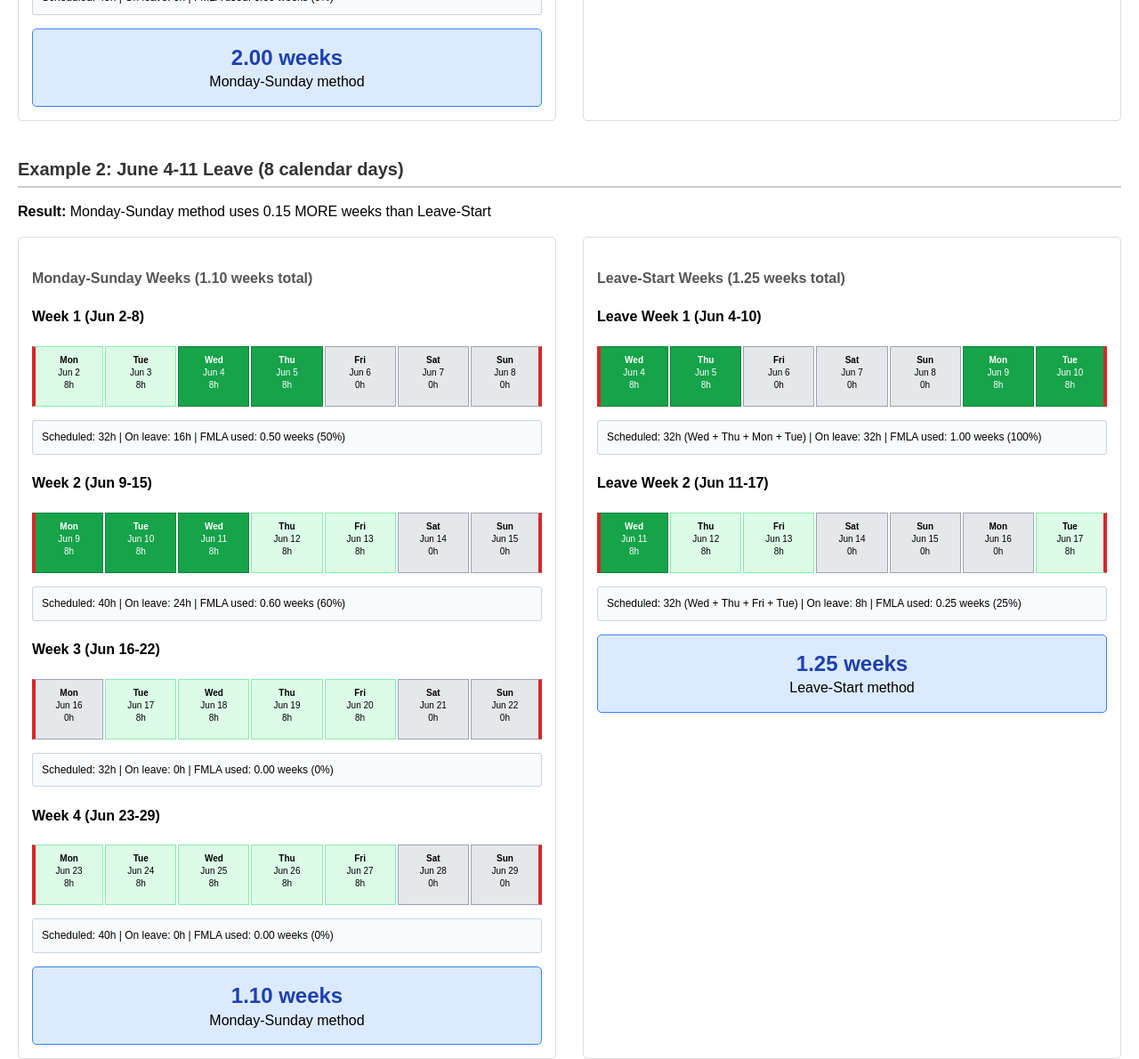
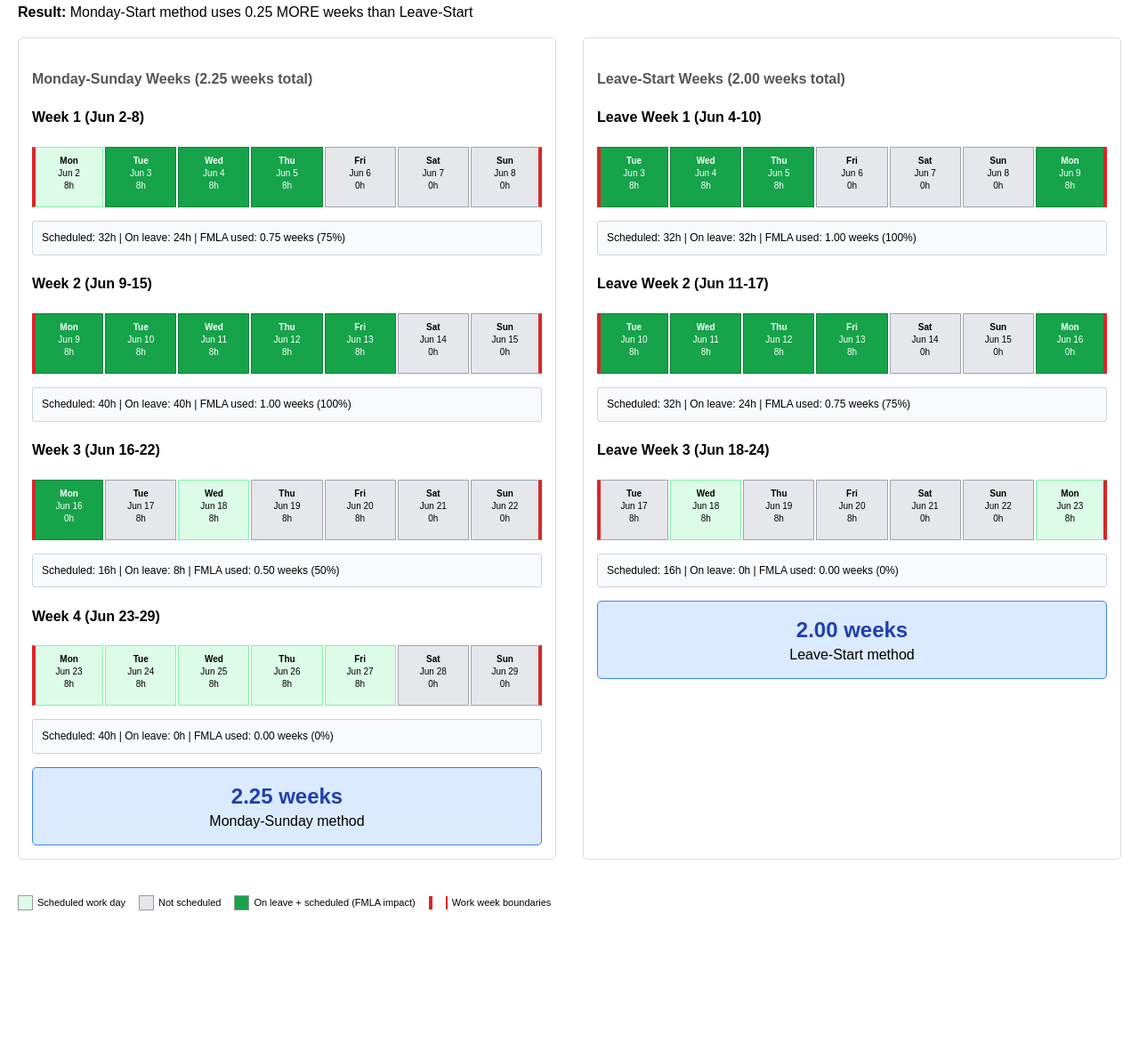
Before and after one commit to jsutterfield-cocoon/jsutterfield-cocoon.github.io, a plain HTML site: page index.html in a window 1280 px wide. Shown: the part 1186-2376 px from the top of the page at 89% size. After the commit the page ends 2229 px from the top, so only its background shows below. Drawn offline with Linux system fonts and the light colour scheme.

Commit message:
update file

```diff
--- a/index.html
+++ b/index.html
@@ -139,19 +139,9 @@
 <body>
     <h1>FMLA Work Week Boundary Impact Analysis</h1>
 
-<div class="summary-box">
-  <h3>Employee Schedule Pattern:</h3>
-  <ul>
-    <li>Week 1 (Jun 2-8): Mon-Thu = 32 hours</li>
-    <li>Week 2 (Jun 9-15): Mon-Fri = 40 hours</li>
-    <li>Week 3 (Jun 16-22): Tue-Fri = 32 hours</li>
-    <li>Week 4 (Jun 23-29): Mon-Fri = 40 hours</li>
-  </ul>
-</div>
-
     <!-- Example 1 -->
     <div class="example-container">
-  <h2>Example 1: June 5-19 Leave (15 calendar days)</h2>
+        <h2>Example 1: June 5-19 Leave</h2>
         <p><strong>Result:</strong> Leave-Start method uses 0.20 MORE weeks than Monday-Sunday</p>
 
         <div class="method-comparison">
@@ -241,7 +231,7 @@
                     <div class="day-cell leave-scheduled leave-boundary-end"><strong>Wed</strong><br>Jun 11<br>8h</div>
                 </div>
                 <div class="calculation-box">
-        Scheduled: 32h (Thu + Mon + Tue + Wed) | On leave: 32h | FMLA used: 1.00 weeks (100%)
+                    Scheduled: 32h | On leave: 32h | FMLA used: 1.00 weeks (100%)
                 </div>
 
                 <!-- Week 2 -->
@@ -256,7 +246,7 @@
                     <div class="day-cell leave-scheduled leave-boundary-end"><strong>Wed</strong><br>Jun 18<br>8h</div>
                 </div>
                 <div class="calculation-box">
-        Scheduled: 32h (Thu + Fri + Tue + Wed) | On leave: 32h | FMLA used: 1.00 weeks (100%)
+                    Scheduled: 32h | On leave: 32h | FMLA used: 1.00 weeks (100%)
                 </div>
 
                 <!-- Week 3 -->
@@ -271,7 +261,7 @@
                     <div class="day-cell scheduled-work leave-boundary-end"><strong>Wed</strong><br>Jun 25<br>8h</div>
                 </div>
                 <div class="calculation-box">
-        Scheduled: 40h (Thu + Fri + Mon + Tue + Wed) | On leave: 8h | FMLA used: 0.20 weeks (20%)
+                    Scheduled: 40h | On leave: 8h | FMLA used: 0.20 weeks (20%)
                 </div>
 
                 <div class="total-box">
@@ -286,19 +276,18 @@
 
     <!-- Example 2 -->
     <div class="example-container">
-  <h2>Example 2: June 4-11 Leave (8 calendar days)</h2>
-  <p><strong>Result:</strong> Monday-Sunday method uses 0.15 MORE weeks than Leave-Start</p>
-
+        <h2>Example 2: June 3-16 Leave</h2>
+        <p><strong>Result:</strong> Monday-Start method uses 0.25 MORE weeks than Leave-Start
         <div class="method-comparison">
             <!-- Monday-Sunday Method -->
             <div class="method-section">
-      <h3>Monday-Sunday Weeks (1.10 weeks total)</h3>
+                <h3>Monday-Sunday Weeks (2.25 weeks total)</h3>
 
                 <!-- Week 1 -->
                 <h4>Week 1 (Jun 2-8)</h4>
                 <div class="calendar-grid">
                     <div class="day-cell scheduled-work monday-boundary"><strong>Mon</strong><br>Jun 2<br>8h</div>
-        <div class="day-cell scheduled-work"><strong>Tue</strong><br>Jun 3<br>8h</div>
+                    <div class="day-cell leave-scheduled"><strong>Tue</strong><br>Jun 3<br>8h</div>
                     <div class="day-cell leave-scheduled"><strong>Wed</strong><br>Jun 4<br>8h</div>
                     <div class="day-cell leave-scheduled"><strong>Thu</strong><br>Jun 5<br>8h</div>
                     <div class="day-cell not-scheduled"><strong>Fri</strong><br>Jun 6<br>0h</div>
@@ -306,7 +295,7 @@
                     <div class="day-cell not-scheduled monday-boundary-end"><strong>Sun</strong><br>Jun 8<br>0h</div>
                 </div>
                 <div class="calculation-box">
-        Scheduled: 32h | On leave: 16h | FMLA used: 0.50 weeks (50%)
+                    Scheduled: 32h | On leave: 24h | FMLA used: 0.75 weeks (75%)
                 </div>
 
                 <!-- Week 2 -->
@@ -315,28 +304,28 @@
                     <div class="day-cell leave-scheduled monday-boundary"><strong>Mon</strong><br>Jun 9<br>8h</div>
                     <div class="day-cell leave-scheduled"><strong>Tue</strong><br>Jun 10<br>8h</div>
                     <div class="day-cell leave-scheduled"><strong>Wed</strong><br>Jun 11<br>8h</div>
-        <div class="day-cell scheduled-work"><strong>Thu</strong><br>Jun 12<br>8h</div>
-        <div class="day-cell scheduled-work"><strong>Fri</strong><br>Jun 13<br>8h</div>
+                    <div class="day-cell leave-scheduled"><strong>Thu</strong><br>Jun 12<br>8h</div>
+                    <div class="day-cell leave-scheduled"><strong>Fri</strong><br>Jun 13<br>8h</div>
                     <div class="day-cell not-scheduled"><strong>Sat</strong><br>Jun 14<br>0h</div>
                     <div class="day-cell not-scheduled monday-boundary-end"><strong>Sun</strong><br>Jun 15<br>0h</div>
                 </div>
                 <div class="calculation-box">
-        Scheduled: 40h | On leave: 24h | FMLA used: 0.60 weeks (60%)
+                    Scheduled: 40h | On leave: 40h | FMLA used: 1.00 weeks (100%)
                 </div>
 
                 <!-- Week 3 -->
                 <h4>Week 3 (Jun 16-22)</h4>
                 <div class="calendar-grid">
-        <div class="day-cell not-scheduled monday-boundary"><strong>Mon</strong><br>Jun 16<br>0h</div>
-        <div class="day-cell scheduled-work"><strong>Tue</strong><br>Jun 17<br>8h</div>
+                    <div class="day-cell leave-scheduled monday-boundary"><strong>Mon</strong><br>Jun 16<br>0h</div>
+                    <div class="day-cell not-scheduled"><strong>Tue</strong><br>Jun 17<br>8h</div>
                     <div class="day-cell scheduled-work"><strong>Wed</strong><br>Jun 18<br>8h</div>
-        <div class="day-cell scheduled-work"><strong>Thu</strong><br>Jun 19<br>8h</div>
-        <div class="day-cell scheduled-work"><strong>Fri</strong><br>Jun 20<br>8h</div>
+                    <div class="day-cell not-scheduled"><strong>Thu</strong><br>Jun 19<br>8h</div>
+                    <div class="day-cell not-scheduled"><strong>Fri</strong><br>Jun 20<br>8h</div>
                     <div class="day-cell not-scheduled"><strong>Sat</strong><br>Jun 21<br>0h</div>
                     <div class="day-cell not-scheduled monday-boundary-end"><strong>Sun</strong><br>Jun 22<br>0h</div>
                 </div>
                 <div class="calculation-box">
-        Scheduled: 32h | On leave: 0h | FMLA used: 0.00 weeks (0%)
+                    Scheduled: 16h | On leave: 8h | FMLA used: 0.50 weeks (50%)
                 </div>
 
                 <!-- Week 4 -->
@@ -355,47 +344,62 @@
                 </div>
 
                 <div class="total-box">
-        <div class="total-number">1.10 weeks</div>
+                    <div class="total-number">2.25 weeks</div>
                     <div>Monday-Sunday method</div>
                 </div>
             </div>
 
             <!-- Leave-Start Method -->
             <div class="method-section">
-      <h3>Leave-Start Weeks (1.25 weeks total)</h3>
+                <h3>Leave-Start Weeks (2.00 weeks total)</h3>
 
                 <!-- Week 1 -->
                 <h4>Leave Week 1 (Jun 4-10)</h4>
                 <div class="calendar-grid">
-        <div class="day-cell leave-scheduled leave-boundary"><strong>Wed</strong><br>Jun 4<br>8h</div>
+                    <div class="day-cell leave-scheduled leave-boundary"><strong>Tue</strong><br>Jun 3<br>8h</div>
+                    <div class="day-cell leave-scheduled"><strong>Wed</strong><br>Jun 4<br>8h</div>
                     <div class="day-cell leave-scheduled"><strong>Thu</strong><br>Jun 5<br>8h</div>
                     <div class="day-cell not-scheduled"><strong>Fri</strong><br>Jun 6<br>0h</div>
                     <div class="day-cell not-scheduled"><strong>Sat</strong><br>Jun 7<br>0h</div>
                     <div class="day-cell not-scheduled"><strong>Sun</strong><br>Jun 8<br>0h</div>
-        <div class="day-cell leave-scheduled"><strong>Mon</strong><br>Jun 9<br>8h</div>
-        <div class="day-cell leave-scheduled leave-boundary-end"><strong>Tue</strong><br>Jun 10<br>8h</div>
+                    <div class="day-cell leave-scheduled leave-boundary-end"><strong>Mon</strong><br>Jun 9<br>8h</div>
                 </div>
                 <div class="calculation-box">
-        Scheduled: 32h (Wed + Thu + Mon + Tue) | On leave: 32h | FMLA used: 1.00 weeks (100%)
+                    Scheduled: 32h | On leave: 32h | FMLA used: 1.00 weeks (100%)
                 </div>
 
                 <!-- Week 2 -->
                 <h4>Leave Week 2 (Jun 11-17)</h4>
                 <div class="calendar-grid">
-        <div class="day-cell leave-scheduled leave-boundary"><strong>Wed</strong><br>Jun 11<br>8h</div>
-        <div class="day-cell scheduled-work"><strong>Thu</strong><br>Jun 12<br>8h</div>
-        <div class="day-cell scheduled-work"><strong>Fri</strong><br>Jun 13<br>8h</div>
+                    <div class="day-cell leave-scheduled leave-boundary"><strong>Tue</strong><br>Jun 10<br>8h</div>
+                    <div class="day-cell leave-scheduled"><strong>Wed</strong><br>Jun 11<br>8h</div>
+                    <div class="day-cell leave-scheduled"><strong>Thu</strong><br>Jun 12<br>8h</div>
+                    <div class="day-cell leave-scheduled"><strong>Fri</strong><br>Jun 13<br>8h</div>
                     <div class="day-cell not-scheduled"><strong>Sat</strong><br>Jun 14<br>0h</div>
                     <div class="day-cell not-scheduled"><strong>Sun</strong><br>Jun 15<br>0h</div>
-        <div class="day-cell not-scheduled"><strong>Mon</strong><br>Jun 16<br>0h</div>
-        <div class="day-cell scheduled-work leave-boundary-end"><strong>Tue</strong><br>Jun 17<br>8h</div>
+                    <div class="day-cell leave-scheduled leave-boundary-end"><strong>Mon</strong><br>Jun 16<br>0h</div>
                 </div>
                 <div class="calculation-box">
-        Scheduled: 32h (Wed + Thu + Fri + Tue) | On leave: 8h | FMLA used: 0.25 weeks (25%)
+                    Scheduled: 32h | On leave: 24h | FMLA used: 0.75 weeks (75%)
+                </div>
+
+                <!-- Week 3 -->
+                <h4>Leave Week 3 (Jun 18-24)</h4>
+                <div class="calendar-grid">
+                    <div class="day-cell not-scheduled leave-boundary"><strong>Tue</strong><br>Jun 17<br>8h</div>
+                    <div class="day-cell scheduled-work"><strong>Wed</strong><br>Jun 18<br>8h</div>
+                    <div class="day-cell not-scheduled"><strong>Thu</strong><br>Jun 19<br>8h</div>
+                    <div class="day-cell not-scheduled"><strong>Fri</strong><br>Jun 20<br>8h</div>
+                    <div class="day-cell not-scheduled"><strong>Sat</strong><br>Jun 21<br>0h</div>
+                    <div class="day-cell not-scheduled"><strong>Sun</strong><br>Jun 22<br>0h</div>
+                    <div class="day-cell scheduled-work leave-boundary-end"><strong>Mon</strong><br>Jun 23<br>8h</div>
+                </div>
+                <div class="calculation-box">
+                    Scheduled: 16h | On leave: 0h | FMLA used: 0.00 weeks (0%)
                 </div>
 
                 <div class="total-box">
-        <div class="total-number">1.25 weeks</div>
+                    <div class="total-number">2.00 weeks</div>
                     <div>Leave-Start method</div>
                 </div>
             </div>
@@ -420,14 +424,5 @@
             <span>Work week boundaries</span>
         </div>
     </div>
-
-<div class="summary-box">
-  <h3>Key Insights:</h3>
-  <p><strong>Example 1:</strong> Leave-Start boundaries group leave days into complete lower-hour weeks (32h), creating higher percentages (1.0 + 1.0 + 0.2 = 2.2 weeks) compared to Monday-Sunday's mixed approach (0.25 + 1.0 + 0.75 = 2.0 weeks).</p>
-
-  <p><strong>Example 2:</strong> Monday-Sunday boundaries force partial usage of both 32h and 40h weeks (0.5 + 0.6 = 1.1 weeks), while Leave-Start captures one complete 32h week plus partial usage (1.0 + 0.25 = 1.25 weeks).</p>
-
-  <p><strong>Conclusion:</strong> With variable schedules, work week boundary choice can impact FMLA usage by 0.15-0.20 weeks, highlighting the importance of consistent boundary definitions for fair administration.</p>
-</div>
 </body>
 </html>
```
Lines whose indentation alone changed are shown as unchanged.
